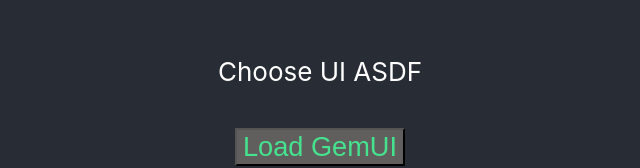
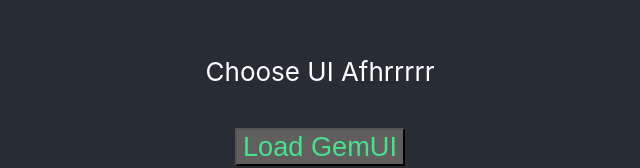
Before and after one commit to JulsIII/Portfolio-App, a React (Create React App) app: page / in a window 1280 px wide. Shown: the part 227-395 px from the top of the page, without its empty margins (320-960 px from the left). Built offline with nearby package versions, Linux system fonts and the light colour scheme.

Commit message:
11th Update in Setup - added more components

```diff
--- a/src/App.js
+++ b/src/App.js
@@ -11,7 +11,7 @@ export default function App () {
       <header className="App-header">
 
         <p>
-         Choose UI ASDF
+         Choose UI Afhrrrrr
         </p>
         <Selector />
         {/* <img src={logo} className="App-logo" alt="logo" /> */}
```
